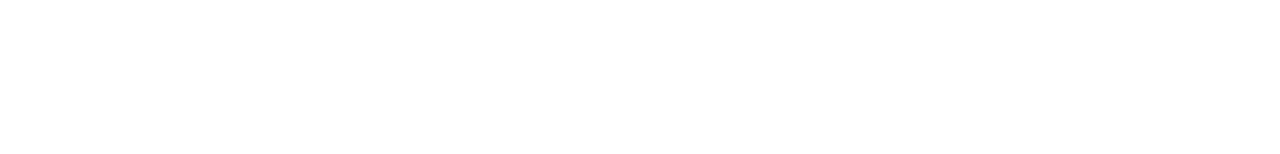
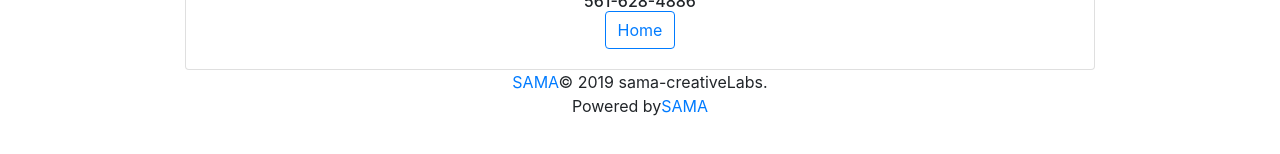
Before and after one commit to emedina27/sama, a React (Create React App) app: page / in a window 1280 px wide. Shown: the part 2278-2432 px from the top of the page. Before the commit the page ends 2048 px from the top, so only its background shows below. Built offline with nearby package versions, Linux system fonts and the light colour scheme.

Commit message:
Adjusting Elements

```diff
--- a/src/Components/Footer.js
+++ b/src/Components/Footer.js
@@ -1,7 +1,7 @@
 import React, { Component } from "react";
 import { Card } from "react-bootstrap";
 import { Button } from "react-bootstrap";
-// import "../Components/grid-layout.css";
+import "../Components/grid-layout.css";
 
 class Footer extends Component {
   render() {
@@ -22,6 +22,17 @@
             </Card>
           </div>
         </div>
+
+        <footer class="app-footer">
+          <div>
+            <a href="https://SAMA.io">SAMA</a>
+            <span>&copy; 2019 sama-creativeLabs.</span>
+          </div>
+          <div class="ml-auto">
+            <span>Powered by</span>
+            <a href="https://SAMA.io">SAMA</a>
+          </div>
+        </footer>
       </div>
     );
   }
--- a/src/Components/grid-layout.css
+++ b/src/Components/grid-layout.css
@@ -7,6 +7,7 @@
   padding-top: 25px;
 }
 
-.footer {
+.app-footer {
   width: 100%;
+  border: darkblue;
 }
--- a/src/Components/info-card.css
+++ b/src/Components/info-card.css
@@ -19,9 +19,10 @@
 
 @media screen and (min-width: 1200px) {
   .grid-container {
-    grid-template-columns: 1fr 1fr 1fr;
-    grid-template-rows: 1fr 1fr 1fr;
-
+    grid-template-columns: 10fr 10fr 10fr;
+    align-content: space-between;
+    justify-content: space-around;
+    padding: 10px;
     grid-gap: 5rem;
   }
 
@@ -35,5 +36,4 @@
   .stack {
     z-index: 1;
   }
-
 }
```
